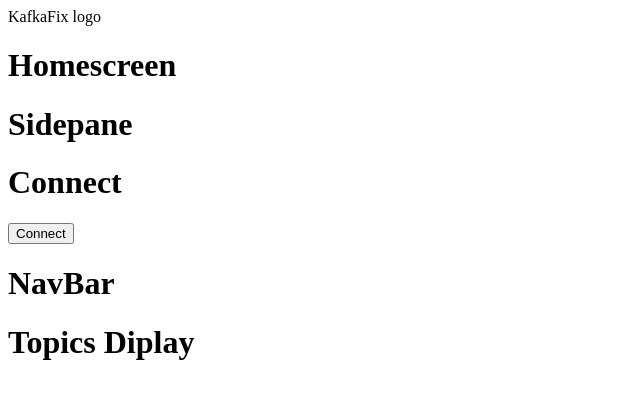
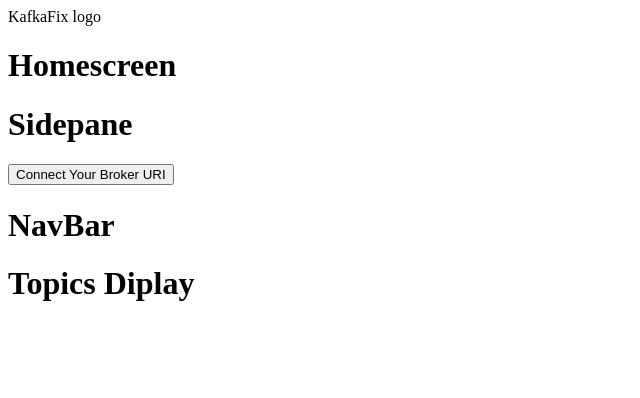
Before and after one commit to oslabs-beta/kafkafix, a React (Create React App) app in the folder client/: page / in a window 1280 px wide. Shown: the top 398 px of the page, without its empty margins (0-640 px from the left). Built offline with nearby package versions, Linux system fonts and the light colour scheme.

Commit message:
switch with Andy

```diff
--- a/client/src/containers/HomeScreen/Sidepane.tsx
+++ b/client/src/containers/HomeScreen/Sidepane.tsx
@@ -10,8 +10,12 @@ const Sidepane = () => {
   return (
     <>
       <h1>Sidepane</h1>
-      <Connect />
-      <NavBar />
+      <div>
+        <Connect />
+      </div>
+      <div>
+        <NavBar />
+      </div>
     </>
   );
 };
--- a/client/src/containers/HomeScreen/Sidepane/Connect.tsx
+++ b/client/src/containers/HomeScreen/Sidepane/Connect.tsx
@@ -1,24 +1,45 @@
-import React from 'react';
+import React, { useState } from 'react';
 
 const Connect = () => {
-  // display form function -> onclick -> return a form
+  // display form function -> onSubmit -> send fetch request to backend with Broker URI
+  const [form, setForm] = useState(false);
 
-  const displayForm = () => {
+  const returnForm = () => {
     return (
-      <>
-        <form>
-          <label>Enter Your Broker ID</label>
-          <input></input>
-        </form>
-      </>
+      <form >
+        <label>Enter Your Broker ID</label>
+        <input id='brokerID' name='brokerID' placeholder='localhost:9092'></input>
+        <button>Connect</button>
+      </form>
     );
   };
+
+  // const handleSubmit = (e) => {
+  //   e.preventDefault();
+  //   const inputField = document.querySelector('#brokerID');
+  //   // setForm(true);
+  //   const formData: any = new FormData(e.target);
+
+  //   for (let [key, value] of formData.entries()) {
+  //     formData[key] = value;
+  //   }
+
+  //   console.log('form data object => ', formData);
+
+  //   const options = {
+  //     method: 'POST',
+  //     headers: { 'content-type': 'application/json' },
+  //     body: JSON.stringify(formData),
+  //   };
+
+  //   fetch('/api', options);
+  // };
 
   return (
     // display form on click - using state
     <>
-      <h1>Connect</h1>
-      <button>Connect</button>
+      <button onClick={() => setForm(true)}> Connect Your Broker URI</button>
+      {form ? returnForm() : null}
     </>
   );
 };
```
